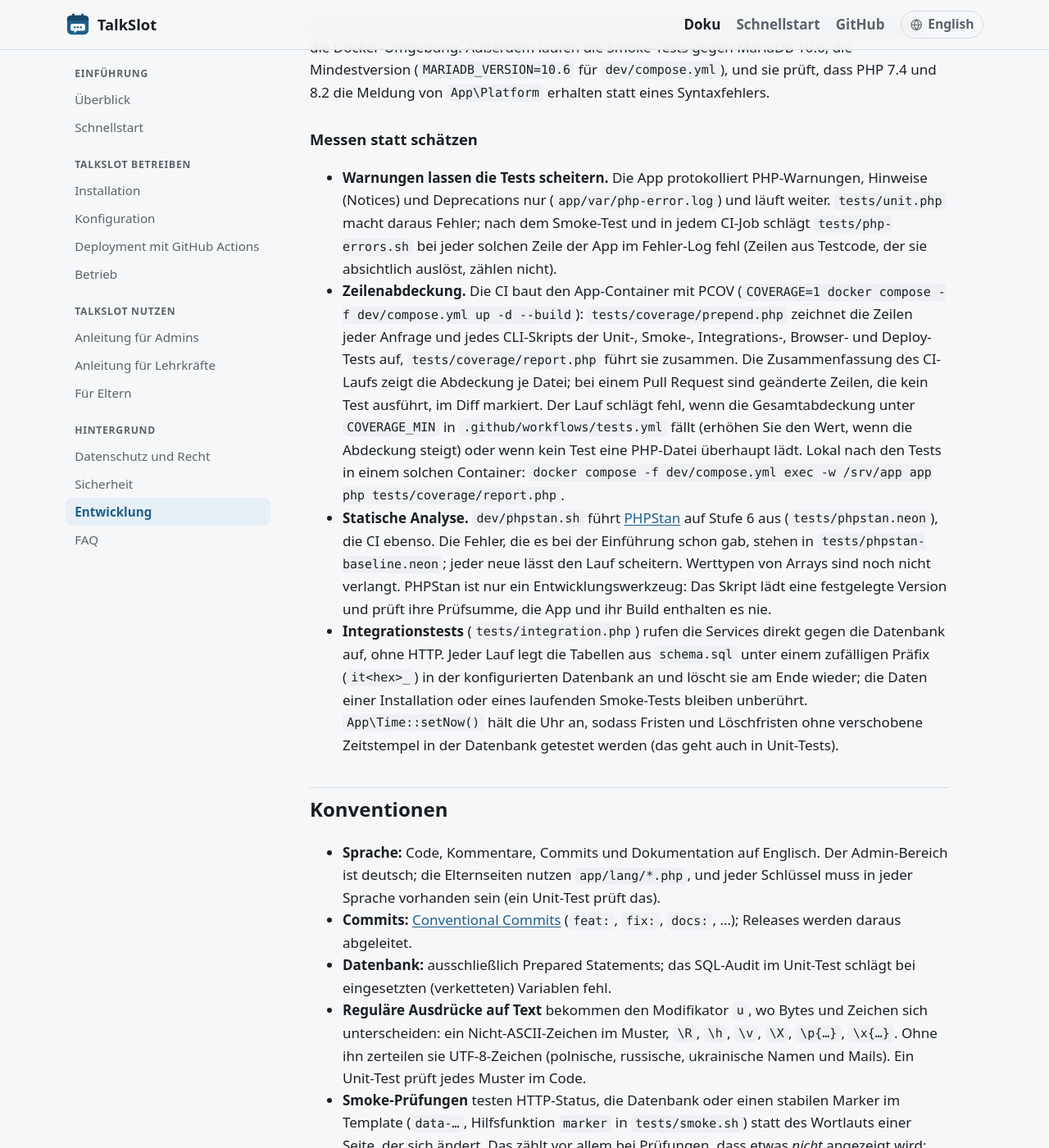
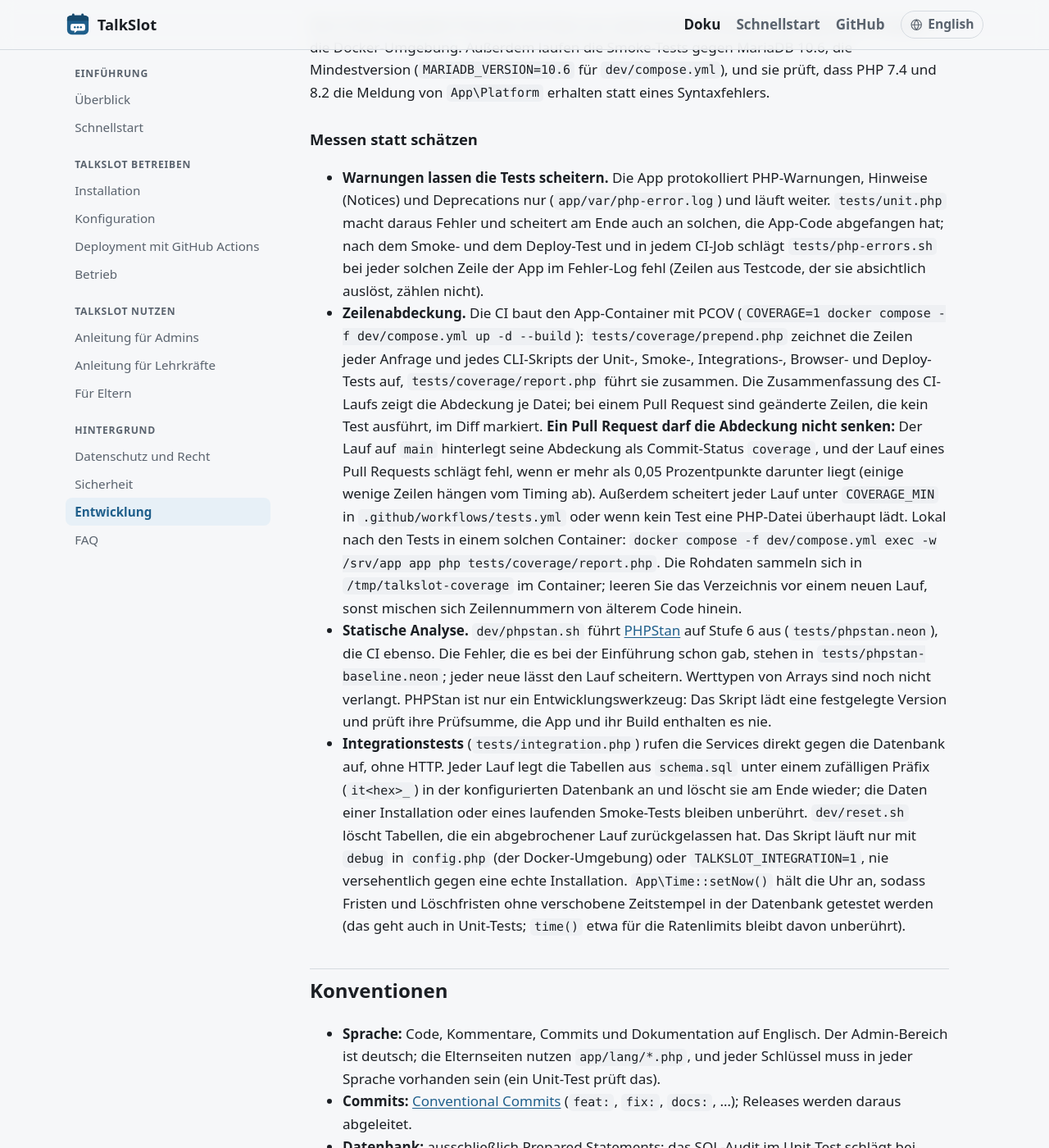
Before and after one commit to skornehl/talkslot, a Jekyll site: the page built from docs/de/guide/development.md, in a window 1280 px wide and 1400 px high, scrolled down 1507 px. Shown: the whole window at 82% size. Built offline with Jekyll 4.4.1, drawn with Linux system fonts in a browser that asks for light colours.

Commit message:
ci: review of P1-14 – coverage compared with main, no swallowed warnings, no hanging runs
- A pull request fails if its line coverage is more than 0.05 points below that of its target commit: the run
  on main records it as the commit status "coverage" (report.php --baseline/--total). COVERAGE_MIN 96.5
  (measured 96.99 %) stays the floor of every run.
- Warnings that app code catches (Mailer, Alert, Outbox catch every Throwable) still fail the unit and
  integration tests; PHP's own messages before the test handler fail the CI unit steps.
- integration.php: the lock test releases its transaction also after a failure, cleanup waits at most 30 s for a
  metadata lock, it runs only with debug or TALKSLOT_INTEGRATION=1, and the smoke test checks only its own prefix;
  dev/reset.sh drops tables an interrupted run left behind.
- dev/reset.sh creates php-error.log before chown, so Apache can log into it; tests/deploy.sh checks the log of
  the deployed versions; jobs have timeouts; the diff for the coverage is written to a file first.
- Time::setNow() converts to the configured zone and only tests call it; OPcache off in the coverage image;
  PHPStan downloads into a file of its own; E_USER_ERROR is logged as "Error".

```diff
--- a/docs/de/guide/development.md
+++ b/docs/de/guide/development.md
@@ -61,17 +61,22 @@ Syntaxfehlers.
 ### Messen statt schätzen
 
 - **Warnungen lassen die Tests scheitern.** Die App protokolliert PHP-Warnungen, Hinweise (Notices) und
-  Deprecations nur (`app/var/php-error.log`) und läuft weiter. `tests/unit.php` macht daraus Fehler; nach dem
-  Smoke-Test und in jedem CI-Job schlägt `tests/php-errors.sh` bei jeder solchen Zeile der App im Fehler-Log fehl
-  (Zeilen aus Testcode, der sie absichtlich auslöst, zählen nicht).
+  Deprecations nur (`app/var/php-error.log`) und läuft weiter. `tests/unit.php` macht daraus Fehler und
+  scheitert am Ende auch an solchen, die App-Code abgefangen hat; nach dem Smoke- und dem Deploy-Test und in jedem
+  CI-Job schlägt `tests/php-errors.sh` bei jeder solchen Zeile der App im Fehler-Log fehl (Zeilen aus Testcode, der
+  sie absichtlich auslöst, zählen nicht).
 - **Zeilenabdeckung.** Die CI baut den App-Container mit PCOV (`COVERAGE=1 docker compose -f dev/compose.yml up
   -d --build`): `tests/coverage/prepend.php` zeichnet die Zeilen jeder Anfrage und jedes CLI-Skripts der Unit-,
   Smoke-, Integrations-, Browser- und Deploy-Tests auf, `tests/coverage/report.php` führt sie zusammen. Die
   Zusammenfassung des CI-Laufs zeigt die Abdeckung je Datei; bei einem Pull Request sind geänderte Zeilen, die
-  kein Test ausführt, im Diff markiert. Der Lauf schlägt fehl, wenn die Gesamtabdeckung unter `COVERAGE_MIN` in
-  `.github/workflows/tests.yml` fällt (erhöhen Sie den Wert, wenn die Abdeckung steigt) oder wenn kein Test eine
-  PHP-Datei überhaupt lädt. Lokal nach den Tests in einem solchen Container:
-  `docker compose -f dev/compose.yml exec -w /srv/app app php tests/coverage/report.php`.
+  kein Test ausführt, im Diff markiert. **Ein Pull Request darf die Abdeckung nicht senken:** Der Lauf auf `main`
+  hinterlegt seine Abdeckung als Commit-Status `coverage`, und der Lauf eines Pull Requests schlägt fehl, wenn er
+  mehr als 0,05 Prozentpunkte darunter liegt (einige wenige Zeilen hängen vom Timing ab). Außerdem scheitert jeder
+  Lauf unter `COVERAGE_MIN` in `.github/workflows/tests.yml` oder wenn kein Test eine PHP-Datei überhaupt lädt.
+  Lokal nach den Tests in einem solchen Container:
+  `docker compose -f dev/compose.yml exec -w /srv/app app php tests/coverage/report.php`. Die Rohdaten sammeln
+  sich in `/tmp/talkslot-coverage` im Container; leeren Sie das Verzeichnis vor einem neuen Lauf, sonst mischen
+  sich Zeilennummern von älterem Code hinein.
 - **Statische Analyse.** `dev/phpstan.sh` führt [PHPStan](https://phpstan.org/) auf Stufe 6 aus
   (`tests/phpstan.neon`), die CI ebenso. Die Fehler, die es bei der Einführung schon gab, stehen in
   `tests/phpstan-baseline.neon`; jeder neue lässt den Lauf scheitern. Werttypen von Arrays sind noch nicht
@@ -80,8 +85,11 @@ Syntaxfehlers.
 - **Integrationstests** (`tests/integration.php`) rufen die Services direkt gegen die Datenbank auf, ohne HTTP.
   Jeder Lauf legt die Tabellen aus `schema.sql` unter einem zufälligen Präfix (`it<hex>_`) in der konfigurierten
   Datenbank an und löscht sie am Ende wieder; die Daten einer Installation oder eines laufenden Smoke-Tests
-  bleiben unberührt. `App\Time::setNow()` hält die Uhr an, sodass Fristen und Löschfristen ohne verschobene
-  Zeitstempel in der Datenbank getestet werden (das geht auch in Unit-Tests).
+  bleiben unberührt. `dev/reset.sh` löscht Tabellen, die ein abgebrochener Lauf zurückgelassen hat. Das Skript
+  läuft nur mit `debug` in `config.php` (der Docker-Umgebung) oder `TALKSLOT_INTEGRATION=1`, nie versehentlich gegen
+  eine echte Installation. `App\Time::setNow()` hält die Uhr an, sodass Fristen und Löschfristen ohne verschobene
+  Zeitstempel in der Datenbank getestet werden (das geht auch in Unit-Tests; `time()` etwa für die Ratenlimits
+  bleibt davon unberührt).
 
 ## Konventionen
 
```
Also changed, not shown: docs/guide/development.md (+12 -7 lines), .github/workflows/tests.yml, 10 other files.
